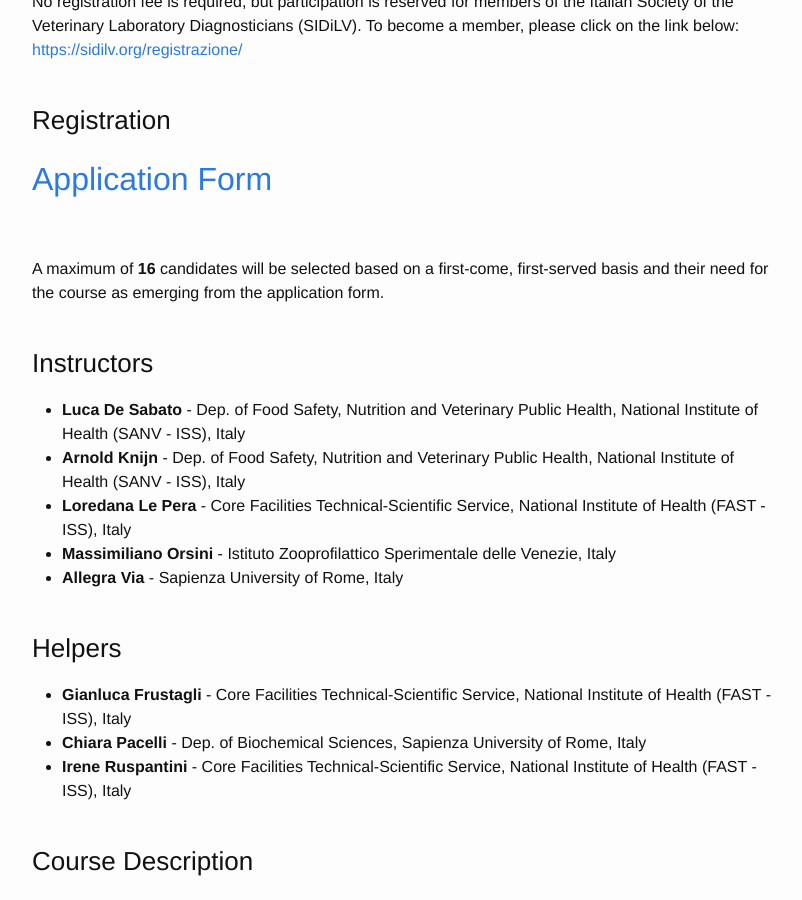
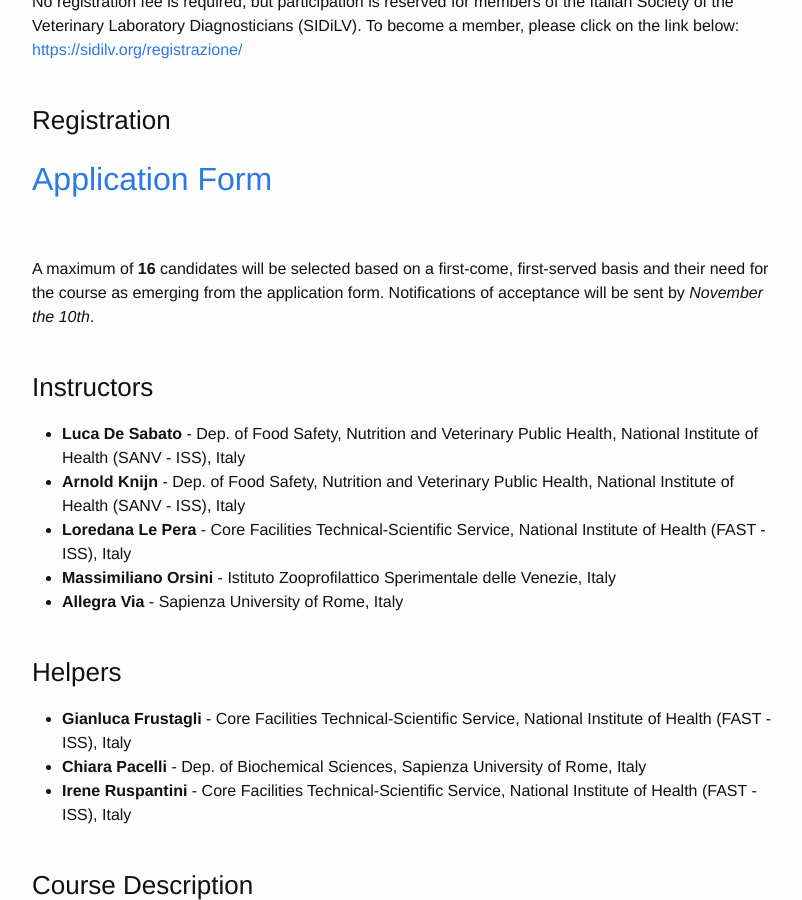
Before and after one commit to ELIXIR-IIB-training/website, a Jekyll site: the page built from _posts/2022-11-22-School_Python_genomics_Basic_module.md, in a window 1280 px wide and 900 px high, scrolled down 1124 px. Shown: the whole window, without its empty margins (238-1040 px from the left). Built offline with Jekyll 4.4.1, drawn with Linux system fonts in a browser that asks for light colours.

Commit message:
Add notification of acceptance

```diff
--- a/_posts/2022-11-22-School_Python_genomics_Basic_module.md
+++ b/_posts/2022-11-22-School_Python_genomics_Basic_module.md
@@ -53,7 +53,7 @@ No registration fee is required, but participation is reserved for members of th
 ## [Application Form](https://forms.gle/49WjKDFmLBJAbXW56)
 <br>
 
-A maximum of **16** candidates will be selected based on a first-come, first-served basis and their need for the course as emerging from the application form.
+A maximum of **16** candidates will be selected based on a first-come, first-served basis and their need for the course as emerging from the application form. Notifications of acceptance will be sent by *November the 10th*.
 <br>
 <br>
 
```
